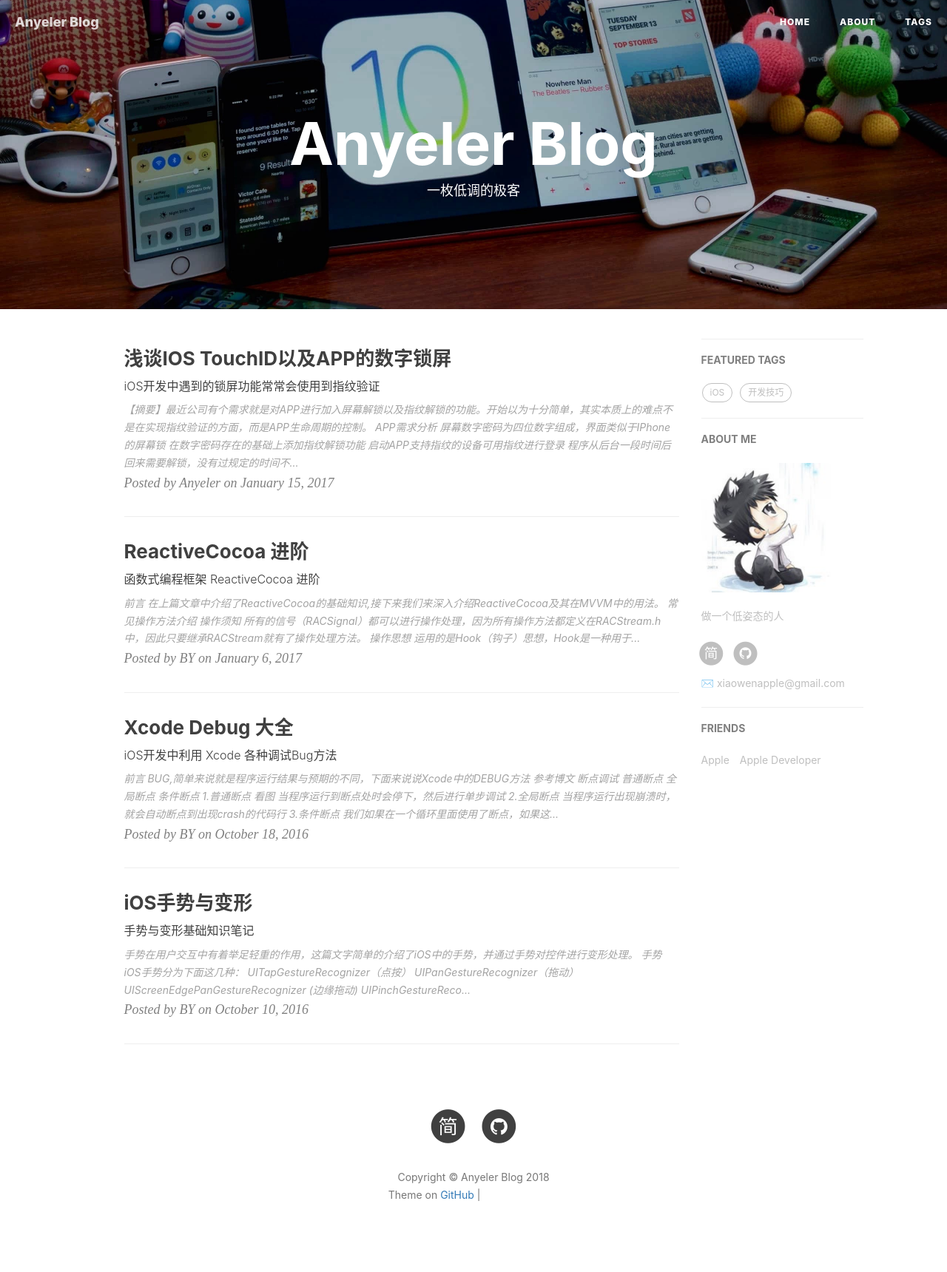
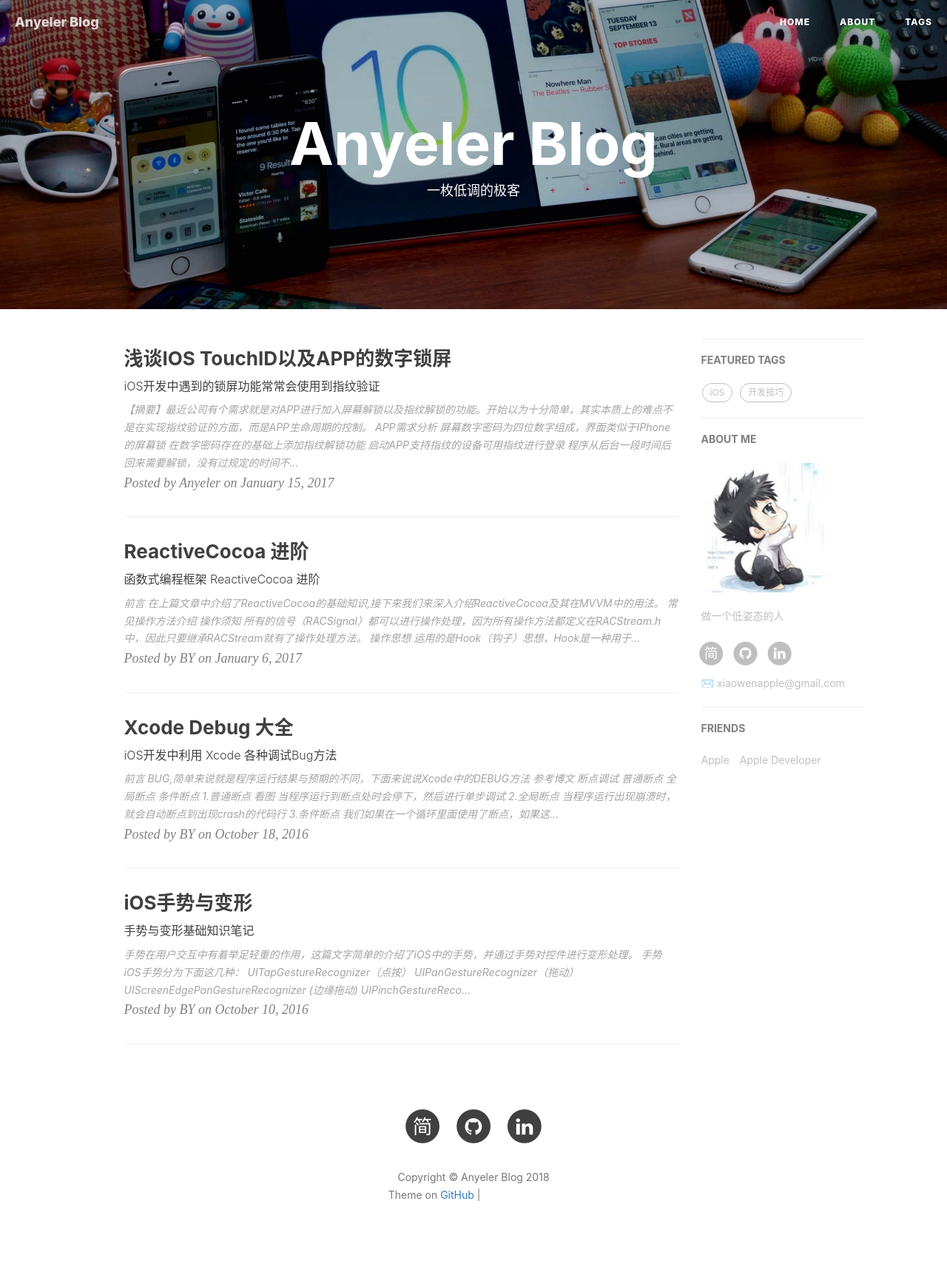
Before and after one commit to Anyeler/anyeler.github.io, a Jekyll site: the page built from index.html, in a window 1280 px wide. Shown: the whole page at 74% size. Built offline with Jekyll 4.4.1, drawn with Linux system fonts in a browser that asks for light colours; nearby versions of some CDN libraries; the list of posts is cut into pages by our own code; comment, search, counter and statistics services are not loaded; grey boxes are pictures that could not be loaded.

Commit message:
解决联系方式问题

```diff
--- a/_config.yml
+++ b/_config.yml
@@ -20,7 +20,7 @@
 RSS: false
 # weibo_username:     1751653061
 # zhihu_username:     username
-# linkedin_username:  远文-张-4a25bb151
+linkedin_username:  远文-张-4a25bb151
 # gmail_username:     xiaowenapple
 github_username:    Anyeler
 # facebook_username:  username
--- a/_layouts/page.html
+++ b/_layouts/page.html
@@ -183,6 +183,16 @@
                                 </a>
                             </li>
                             {% endif %}
+                            {% if site.linkedin_username %}
+                            <li>
+                                <a target="_blank" href="https://www.linkedin.com/in/{{ site.linkedin_username }}">
+                                    <span class="fa-stack fa-lg">
+                                        <i class="fa fa-circle fa-stack-2x"></i>
+                                        <i class="fa fa-linkedin fa-stack-1x fa-inverse"></i>
+                                    </span>
+                                </a>
+                            </li>
+                            {% endif %}
 
                         </ul>
                         {% if site.email %}
```
